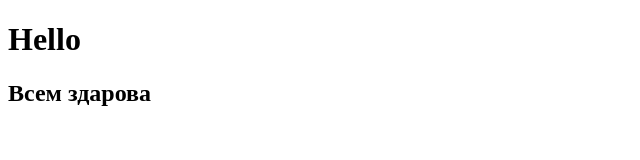
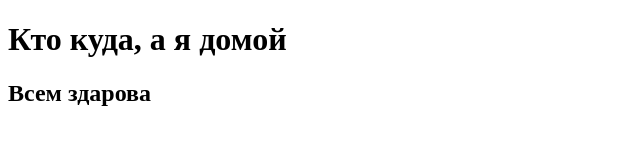
Before and after one commit to nicbut36/ogo_token, a plain HTML site: page index.html in a window 1280 px wide. Shown: the whole page, without its empty margins (0-640 px from the left). Drawn offline with Linux system fonts and the light colour scheme.

Commit message:
New commit

```diff
--- a/index.html
+++ b/index.html
@@ -3,10 +3,10 @@
 <head>
     <meta charset="UTF-8">
     <meta name="viewport" content="width=device-width, initial-scale=1.0">
-    <title>Document</title>
+    <title>New git project</title>
 </head>
 <body>
-    <h1>Hello</h1>
+    <h1>Кто куда, а я домой</h1>
     <h2>Всем здарова</h2>
 </body>
 </html>
```
